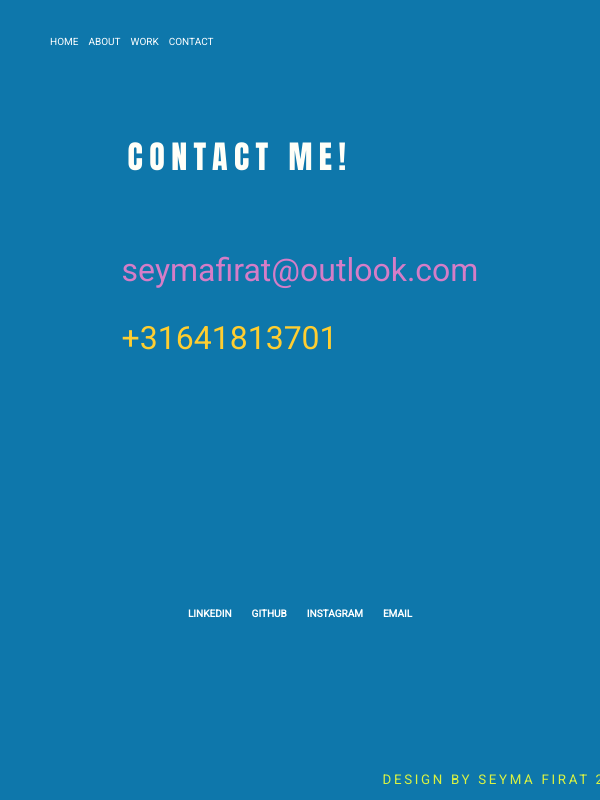
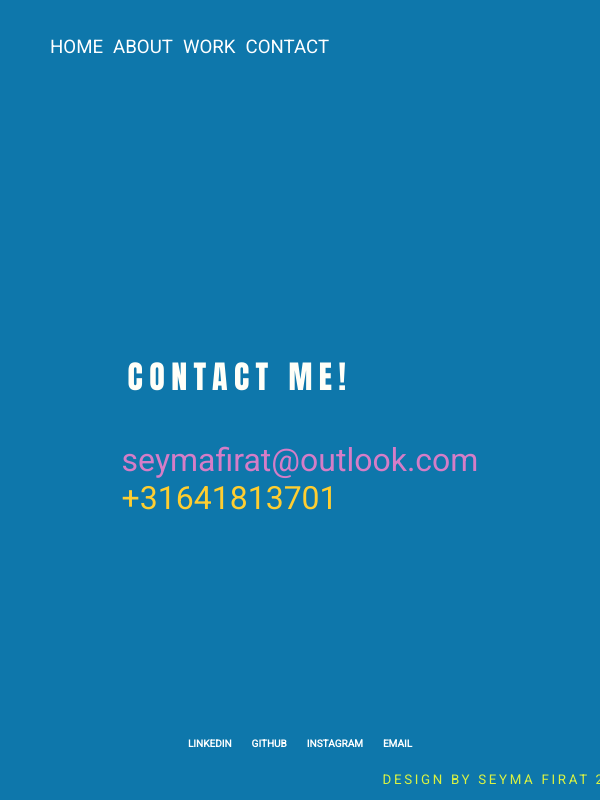
Before and after one commit to seymonyu/seymafirat, a React (Create React App) app: page /contact in a window 600 px wide. Built offline with nearby package versions, Linux system fonts and the light colour scheme; a web font is replaced by a local one.

Commit message:
contat page responsive

```diff
--- a/src/containers/contact/Contact.js
+++ b/src/containers/contact/Contact.js
@@ -21,7 +21,7 @@ function Contact() {
   return (
     <animated.div style={props}>
       <div className="content-main">
-        <div>
+        <div className="contact-big-container">
           <div className="contact-h2">CONTACT ME!</div>
           <div onClick={mailTo} className="contact-big">
             seymafirat@outlook.com
@@ -31,7 +31,6 @@ function Contact() {
               <span class="bottom">+31641813701</span>
             </a>
           </div>
-          <div className="contact-big"></div>
         </div>
 
         <div className="contact-links">
--- a/src/stylesheets/contact.scss
+++ b/src/stylesheets/contact.scss
@@ -6,6 +6,7 @@
   justify-content: center;
   display: flex;
   flex-direction: column;
+  overflow: hidden;
   align-items: center;
 }
 .sliders-container {
@@ -244,12 +245,16 @@ form {
 /* Medium devices (landscape tablets, 768px and up) */
 @media only screen and (min-width: 600px) and (max-width: 736px) {
   .contact-big {
-    padding-top: 30px;
+    padding-top: 0px;
+
     font-family: $font-second;
     font-size: 24pt;
   }
+  .contact-big-container {
+    margin-top: 350px;
+  }
   .sliders-container {
-    padding-top: 50px;
+    padding-top: 0px;
     background-color: $blue;
     color: $brown;
     font-size: 50px;
--- a/src/stylesheets/home.scss
+++ b/src/stylesheets/home.scss
@@ -67,6 +67,9 @@ body {
     font-size: 3em;
     font-weight: 600;
   }
+  .trails-container {
+    margin-top: 100px;
+  }
 }
 
 /* Medium devices (landscape tablets, 768px and up) */
@@ -81,6 +84,9 @@ body {
     color: $orange;
     font-size: 2.5em;
     font-weight: 600;
+  }
+  .trails-container {
+    margin-top: 80px;
   }
 }
 
--- a/src/stylesheets/navbar.scss
+++ b/src/stylesheets/navbar.scss
@@ -50,9 +50,10 @@ Link {
 @media only screen and (max-width: 600px) {
   .navbar-item {
     margin-bottom: 50px;
+    font-size: 14pt;
     writing-mode: horizontal-tb;
     transform: rotate(0deg);
-    margin-left: 10px;
+    margin-left: 5px;
   }
   .navbar-main-container {
     flex-direction: row;
@@ -65,7 +66,8 @@ Link {
     margin-bottom: 50px;
     writing-mode: horizontal-tb;
     transform: rotate(0deg);
-    margin-left: 10px;
+    margin-left: 5px;
+    font-size: 14pt;
   }
   .navbar-main-container {
     flex-direction: row;
@@ -78,7 +80,8 @@ Link {
     margin-bottom: 50px;
     writing-mode: horizontal-tb;
     transform: rotate(0deg);
-    margin-left: 10px;
+    margin-left: 5px;
+    font-size: 14pt;
   }
   .navbar-main-container {
     flex-direction: row;
```
